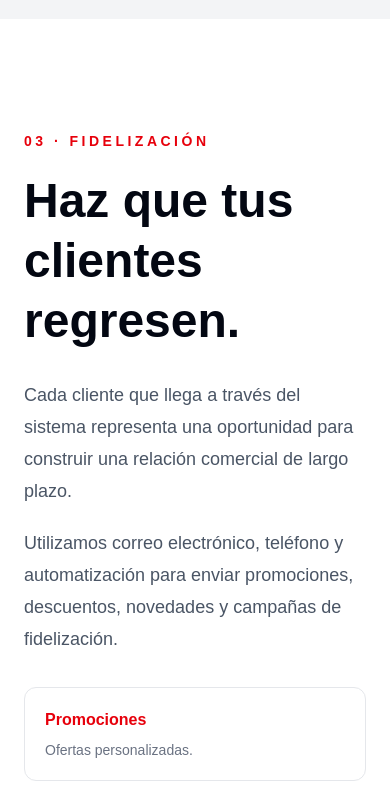
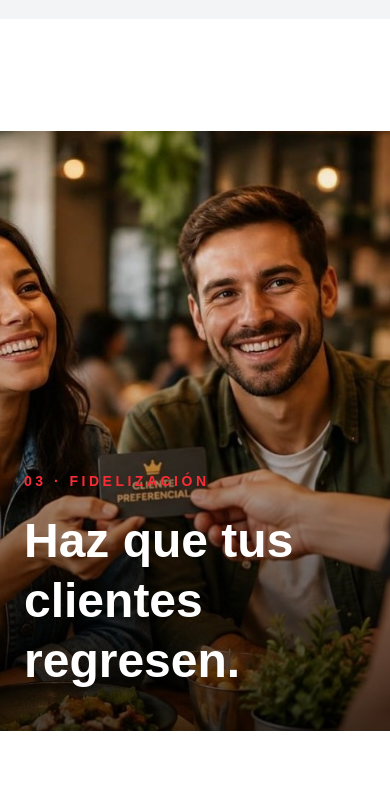
Before and after one commit to FabianGallego/ShortBizAI, a Next.js app: page / in a window 390 px wide. Shown: the part 4220-5006 px from the top of the page. Built offline with nearby package versions, Linux system fonts and the light colour scheme.

Commit message:
Ajusta imagen responsive de inteligencia

```diff
--- a/app/page.tsx
+++ b/app/page.tsx
@@ -399,21 +399,42 @@ export default function Home() {
 
   <div className="max-w-7xl mx-auto px-0 lg:px-10">
 
-    <div className="grid lg:grid-cols-2 gap-16 items-center">
+    {/* IMAGEN + TÍTULO */}
+    <div className="relative w-full h-[600px] overflow-hidden">
 
-      <div className="px-6 lg:px-0">
+      <Image
+        src="/image/fidelizacion2.jpg"
+        alt="Fidelización de clientes"
+        fill
+        sizes="100vw"
+        className="object-cover"
+      />
 
-        <p className="text-red-600 font-bold tracking-[0.25em] text-sm">
+      {/* Sombra para que el texto blanco se lea bien */}
+      <div className="absolute inset-0 bg-gradient-to-t from-black/70 via-black/20 to-transparent" />
+
+      {/* TÍTULO SOBRE LA IMAGEN */}
+      <div className="absolute inset-x-0 bottom-0 z-10 px-6 lg:px-10 pb-10">
+
+        <p className="text-red-500 font-bold tracking-[0.25em] text-sm mb-5">
           03 · FIDELIZACIÓN
         </p>
 
-        <h2 className="mt-5 text-5xl md:text-6xl font-black leading-tight text-gray-950">
+        <h2 className="text-5xl md:text-6xl font-black leading-tight text-white">
           Haz que tus clientes
           <br />
           regresen.
         </h2>
 
-        <p className="mt-7 text-lg leading-8 text-gray-600">
+      </div>
+
+    </div>
+
+
+    {/* CONTENIDO DEBAJO DE LA IMAGEN */}
+    <div className="px-6 lg:px-0 mt-12">
+
+      <p className="text-lg leading-8 text-gray-600">
         Cada cliente que llega a través del sistema representa
         una oportunidad para construir una relación comercial
         de largo plazo.
@@ -425,6 +446,8 @@ export default function Home() {
         de fidelización.
       </p>
 
+
+      {/* TARJETAS */}
       <div className="mt-8 grid sm:grid-cols-3 gap-4">
 
         <div className="border border-gray-200 rounded-xl p-5 bg-white">
@@ -439,6 +462,7 @@ export default function Home() {
 
         </div>
 
+
         <div className="border border-gray-200 rounded-xl p-5 bg-white">
 
           <p className="font-black text-red-600">
@@ -451,6 +475,7 @@ export default function Home() {
 
         </div>
 
+
         <div className="border border-gray-200 rounded-xl p-5 bg-white">
 
           <p className="font-black text-red-600">
@@ -462,20 +487,6 @@ export default function Home() {
           </p>
 
         </div>
-
-        </div>
-
-      </div>
-
-      <div className="relative w-full h-[600px] overflow-hidden">
-
-        <Image
-          src="/image/fidelizacion2.jpg"
-          alt="Fidelización de clientes"
-          fill
-          sizes="100vw"
-          className="object-cover"
-        />
 
       </div>
 
```
Lines whose indentation alone changed are shown as unchanged.
